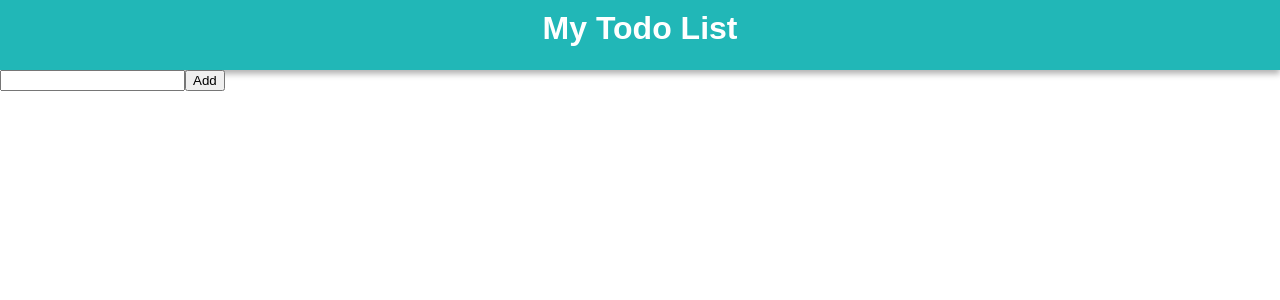
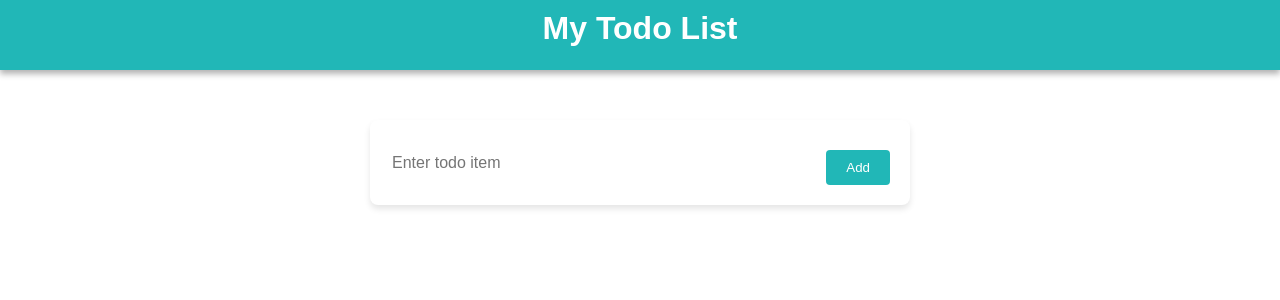
Before and after one commit to nbappi13/todo_app, a React (Vite) app: page / in a window 1280 px wide. Shown: the top 300 px of the page. Built offline with nearby package versions, Linux system fonts and the light colour scheme.

Commit message:
added some css styles in form file

```diff
--- a/src/components/Form.jsx
+++ b/src/components/Form.jsx
@@ -1,4 +1,5 @@
 import React, { useState } from "react";
+import styles from './form.module.css';
 
 export default function Form({ todos, setTodos }) {
   const [todo, setTodo] = useState("");
@@ -10,13 +11,16 @@
   }
 
   return (
-    <form onSubmit={handleSubmit}>
-      <input
+    <form className={styles.todoform} onSubmit={handleSubmit}>
+      <div className={styles.inputContainer}>
+      <input className={styles.modernInput}
         onChange={(e) => setTodo(e.target.value)}
         value={todo}
         type="text"
+        placeholder="Enter todo item"
       />
-      <button type="submit">Add</button>
+      <button className={styles.modernButton} type="submit">Add</button>
+      </div>
     </form>
   );
 }
--- /dev/null
+++ b/src/components/form.module.css
@@ -0,0 +1,38 @@
+.todoform {
+    background-color: white;
+    border-radius: 8px;
+    padding: 20px;
+    width: 500px;
+    margin: 0 auto;
+    margin-top: 50px;
+    box-shadow: 0 4px 6px rgb(0, 0, 0, 0.1);
+}
+
+.modernInput {
+    display: block;
+    width: 100%;
+    border: none;
+    color: black;
+    font-size: 16px;
+
+}
+
+.modernInput:focus {
+    outline: none;
+}
+
+.modernButton {
+    display: inline-block;
+    border: none;
+    border-radius: 4px;
+    background-color: #07afafe4;
+    padding: 10px 20px ;
+    color: white;
+    cursor: pointer;
+    margin-top: 10px;
+
+}
+
+.inputContainer {
+    display: flex;
+}
```
